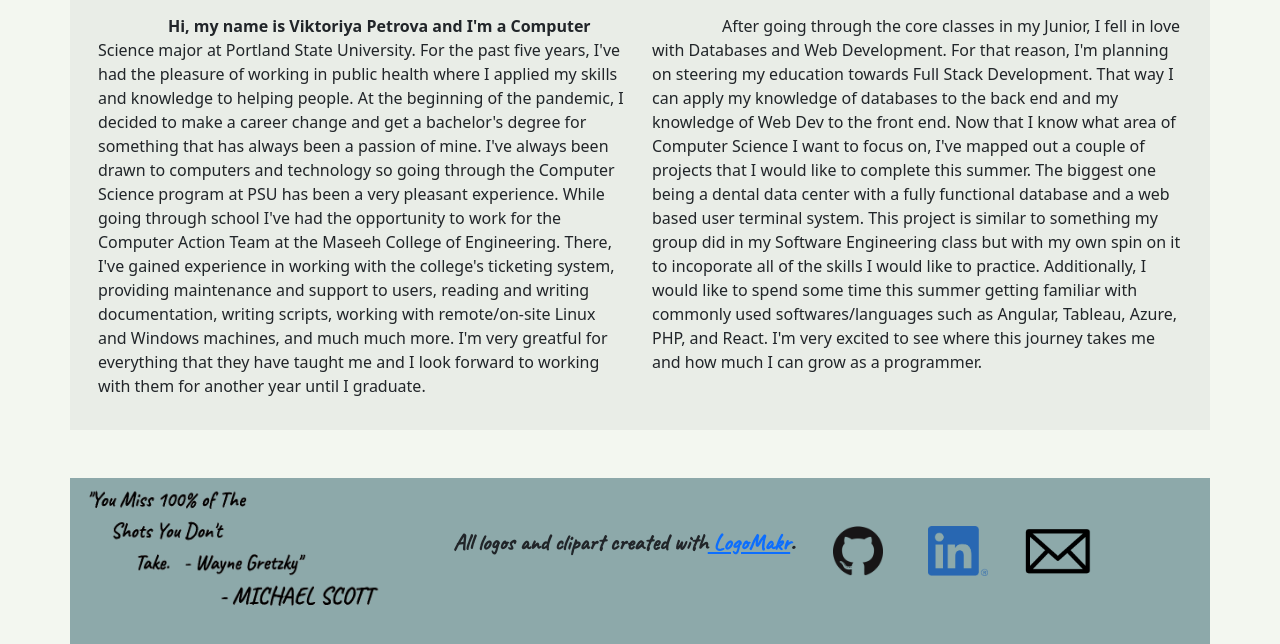
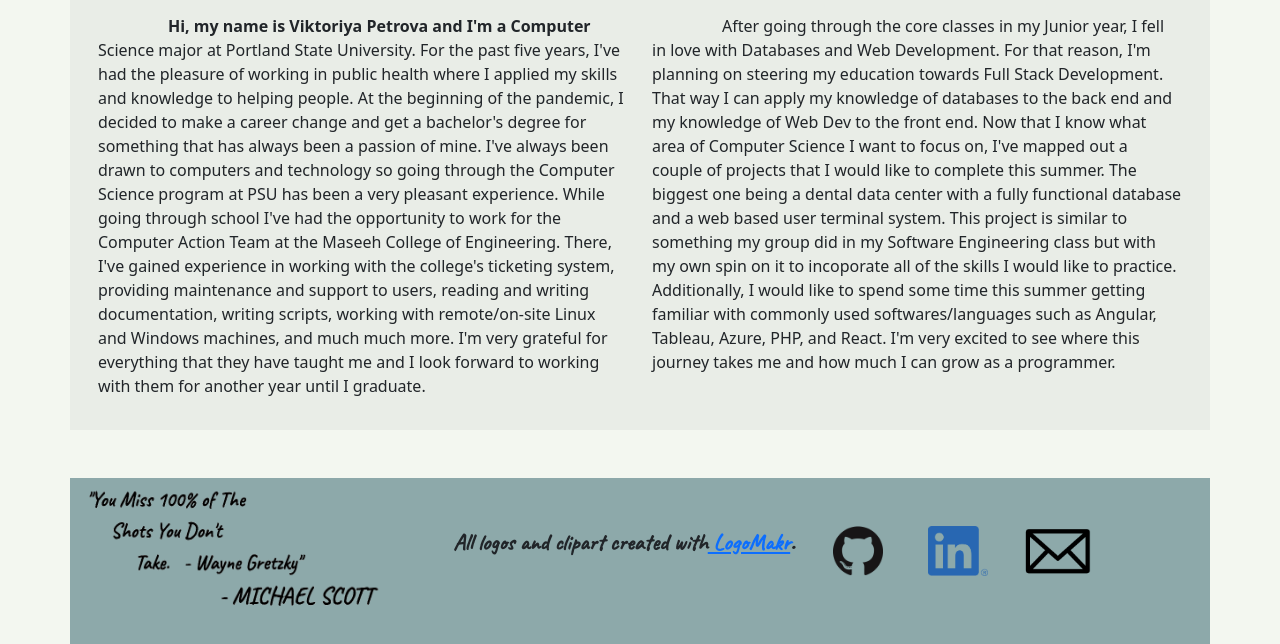
Before and after one commit to ViktoriyaPetrova/ViktoriyaPetrova.github.io, a plain HTML site: page index.html in a window 1280 px wide. Shown: the part 1091-1735 px from the top of the page. Drawn offline with nearby package versions, Linux system fonts and the light colour scheme.

Commit message:
Fixed spelling/grammar issues.

```diff
--- a/index.html
+++ b/index.html
@@ -80,13 +80,13 @@
           experience in working with the college's ticketing system, providing
           maintenance and support to users, reading and writing documentation,
           writing scripts, working with remote/on-site Linux and Windows
-          machines, and much much more. I'm very greatful for everything that
+          machines, and much much more. I'm very grateful for everything that
           they have taught me and I look forward to working with them for
           another year until I graduate.
         </p>
         <p class="col-md-6" id="bio2">
-          After going through the core classes in my Junior, I fell in love with
-          Databases and Web Development. For that reason, I'm planning on
+          After going through the core classes in my Junior year, I fell in love
+          with Databases and Web Development. For that reason, I'm planning on
           steering my education towards Full Stack Development. That way I can
           apply my knowledge of databases to the back end and my knowledge of
           Web Dev to the front end. Now that I know what area of Computer
```
